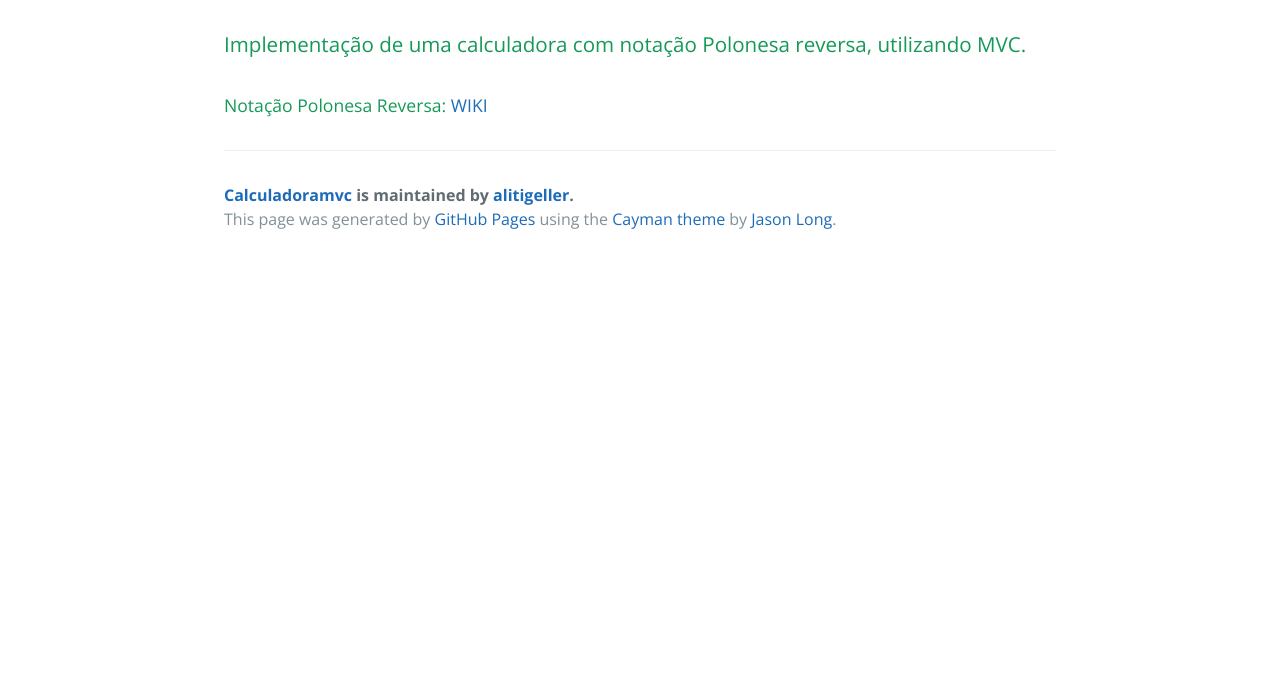
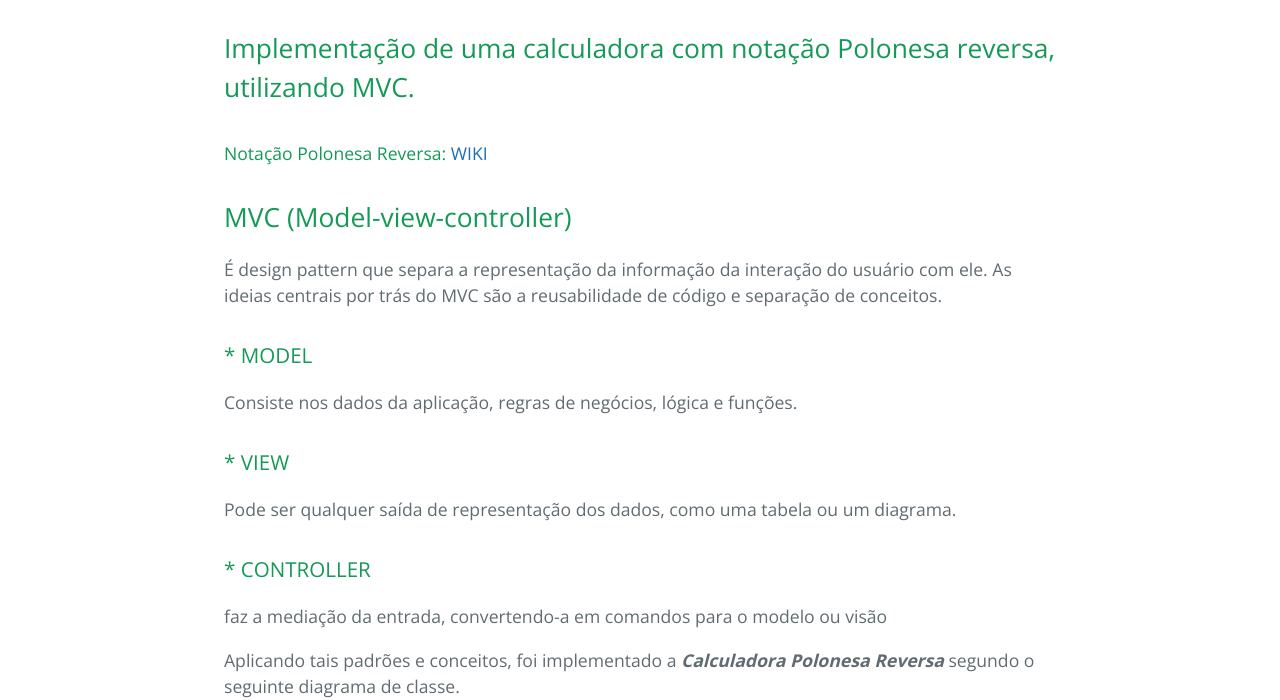
Before and after one commit to alitigeller/CalculadoraMVC, a plain HTML site: page index.html in a window 1280 px wide. Shown: the part 424-1124 px from the top of the page. Before the commit the page ends 800 px from the top, so only its background shows below. Drawn offline with nearby package versions, Linux system fonts and the light colour scheme.

Commit message:
Create gh-pages branch via GitHub

```diff
--- a/index.html
+++ b/index.html
@@ -22,12 +22,37 @@
       <h1>
 <a id="calculadora-mvc" class="anchor" href="#calculadora-mvc" aria-hidden="true"><span class="octicon octicon-link"></span></a>Calculadora MVC</h1>
 
-<h3>
-<a id="implementação-de-uma-calculadora-com-notação-polonesa-reversa-utilizando-mvc" class="anchor" href="#implementa%C3%A7%C3%A3o-de-uma-calculadora-com-nota%C3%A7%C3%A3o-polonesa-reversa-utilizando-mvc" aria-hidden="true"><span class="octicon octicon-link"></span></a>Implementação de uma calculadora com notação Polonesa reversa, utilizando MVC.</h3>
+<h2>
+<a id="implementação-de-uma-calculadora-com-notação-polonesa-reversa-utilizando-mvc" class="anchor" href="#implementa%C3%A7%C3%A3o-de-uma-calculadora-com-nota%C3%A7%C3%A3o-polonesa-reversa-utilizando-mvc" aria-hidden="true"><span class="octicon octicon-link"></span></a>Implementação de uma calculadora com notação Polonesa reversa, utilizando MVC.</h2>
 
 <h4>
 <a id="notação-polonesa-reversa-wiki" class="anchor" href="#nota%C3%A7%C3%A3o-polonesa-reversa-wiki" aria-hidden="true"><span class="octicon octicon-link"></span></a>Notação Polonesa Reversa: <a href="http://pt.wikipedia.org/wiki/Nota%C3%A7%C3%A3o_polonesa_inversa">WIKI</a>
 </h4>
+
+<h2>
+<a id="mvc-model-view-controller" class="anchor" href="#mvc-model-view-controller" aria-hidden="true"><span class="octicon octicon-link"></span></a>MVC (Model-view-controller)</h2>
+
+<p>É design pattern que separa a representação da informação da interação do usuário com ele.
+ As ideias centrais por trás do MVC são a reusabilidade de código e separação de conceitos.</p>
+
+<h3>
+<a id="-model" class="anchor" href="#-model" aria-hidden="true"><span class="octicon octicon-link"></span></a>* MODEL</h3>
+
+<p>Consiste nos dados da aplicação, regras de negócios, lógica e funções.</p>
+
+<h3>
+<a id="-view" class="anchor" href="#-view" aria-hidden="true"><span class="octicon octicon-link"></span></a>* VIEW</h3>
+
+<p>Pode ser qualquer saída de representação dos dados, como uma tabela ou um diagrama.</p>
+
+<h3>
+<a id="-controller" class="anchor" href="#-controller" aria-hidden="true"><span class="octicon octicon-link"></span></a>* CONTROLLER</h3>
+
+<p>faz a mediação da entrada, convertendo-a em comandos para o modelo ou visão</p>
+
+<p>Aplicando tais padrões e conceitos, foi implementado a <strong><em>Calculadora Polonesa Reversa</em></strong> segundo o seguinte diagrama de classe.</p>
+
+<p><img src="https://github.com/alitigeller/CalculadoraMVC/blob/master/ClassDiagramCalc.jpg?raw=true" alt=""></p>
 
       <footer class="site-footer">
         <span class="site-footer-owner"><a href="https://github.com/alitigeller/CalculadoraMVC">Calculadoramvc</a> is maintained by <a href="https://github.com/alitigeller">alitigeller</a>.</span>
--- a/params.json
+++ b/params.json
@@ -1 +1 @@
-{"name":"Calculadoramvc","tagline":"","body":"# Calculadora MVC\r\n\r\n### Implementação de uma calculadora com notação Polonesa reversa, utilizando MVC.\r\n\r\n#### Notação Polonesa Reversa: [WIKI](http://pt.wikipedia.org/wiki/Nota%C3%A7%C3%A3o_polonesa_inversa)","google":"","note":"Don't delete this file! It's used internally to help with page regeneration."}
+{"name":"Calculadoramvc","tagline":"","body":"# Calculadora MVC\r\n\r\n## Implementação de uma calculadora com notação Polonesa reversa, utilizando MVC.\r\n\r\n#### Notação Polonesa Reversa: [WIKI](http://pt.wikipedia.org/wiki/Nota%C3%A7%C3%A3o_polonesa_inversa)\r\n\r\n## MVC (Model-view-controller)\r\n É design pattern que separa a representação da informação da interação do usuário com ele.\r\n As ideias centrais por trás do MVC são a reusabilidade de código e separação de conceitos.\r\n### * MODEL\r\nConsiste nos dados da aplicação, regras de negócios, lógica e funções.\r\n### * VIEW\r\n Pode ser qualquer saída de representação dos dados, como uma tabela ou um diagrama.\r\n### * CONTROLLER\r\n faz a mediação da entrada, convertendo-a em comandos para o modelo ou visão\r\n\r\nAplicando tais padrões e conceitos, foi implementado a **_Calculadora Polonesa Reversa_** segundo o seguinte diagrama de classe.\r\n\r\n![](https://github.com/alitigeller/CalculadoraMVC/blob/master/ClassDiagramCalc.jpg?raw=true)\r\n","google":"","note":"Don't delete this file! It's used internally to help with page regeneration."}
```
